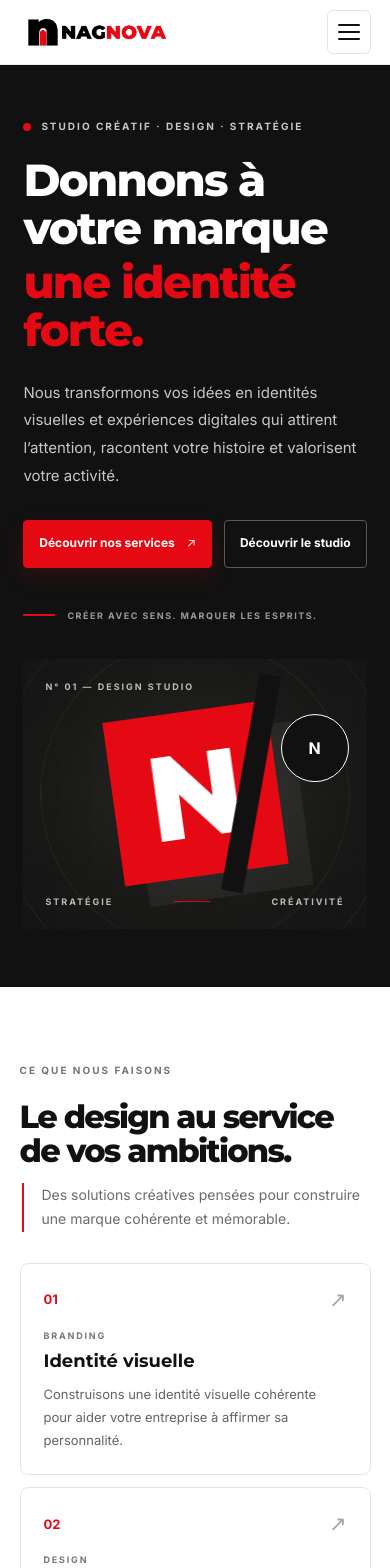
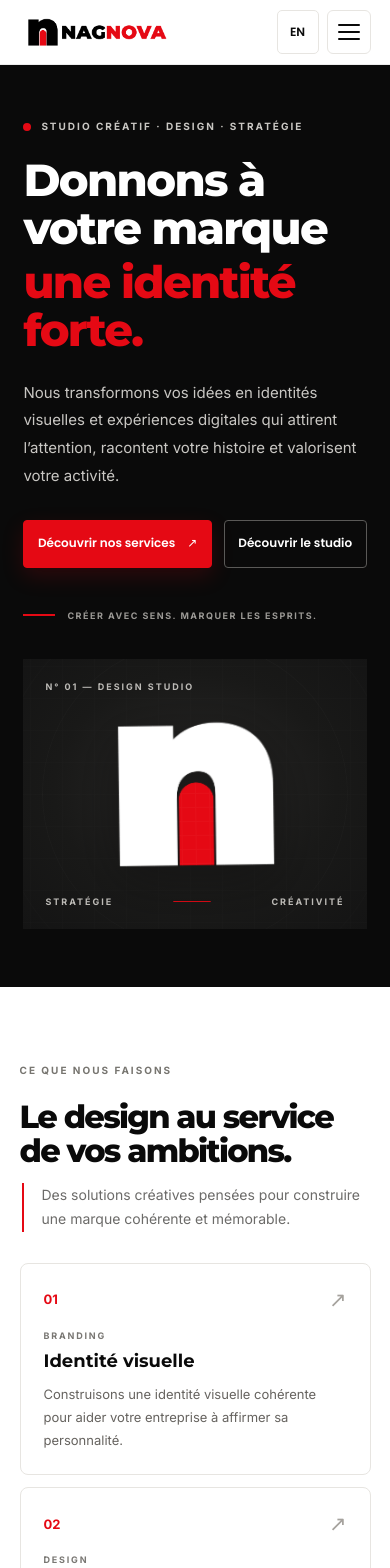
Before and after one commit to nagnova/nagnova_designer, a React (Vite) app: page / in a window 390 px wide. Shown: the top 1568 px of the page. Built offline with nearby package versions, Linux system fonts and the light colour scheme.

Commit message:
Update website

```diff
--- a/index.html
+++ b/index.html
@@ -4,7 +4,7 @@
     <meta charset="UTF-8" />
     <link rel="icon" type="image/png" href="/LG-n-noir.png?v=2" />
     <meta name="viewport" content="width=device-width, initial-scale=1.0" />
-    <meta name="theme-color" content="#111111" />
+    <meta name="theme-color" content="#0A0A0A" />
     <meta name="description"
       content="NAGNOVA DESIGNER accompagne les marques avec une identité visuelle, du design graphique et une communication créative." />
     <title>NAGNOVA DESIGNER — Studio créatif</title>
--- a/src/App.css
+++ b/src/App.css
@@ -1,5 +1,5 @@
 :root {
-  --ink: #111111;
+  --ink: #0a0a0a;
   --muted: #6c6b69;
   --paper: #f6f5f2;
   --line: #e7e5e1;
@@ -47,6 +47,14 @@ main {
 .menu-toggle {
   display: none;
 }
+.header-controls {
+  display: flex;
+  align-items: center;
+  gap: 8px;
+}
+.language-toggle-mobile {
+  display: none;
+}
 .navigation {
   display: flex;
   align-items: center;
@@ -87,6 +95,7 @@ main {
   text-decoration: none;
   font-size: 13px;
   font-weight: 600;
+  font-family: "Poppins", sans-serif;
   transition:
     color 180ms ease,
     background 180ms ease,
@@ -128,9 +137,7 @@ main {
   border-radius: 5px;
   background: #fff;
   color: var(--ink);
-  font: inherit;
-  font-size: 12px;
-  font-weight: 750;
+  font: 600 12px "Poppins", sans-serif;
   cursor: pointer;
 }
 .language-toggle:hover,
@@ -233,9 +240,7 @@ main {
   border: 1px solid transparent;
   border-radius: 4px;
   text-decoration: none;
-  font:
-    700 13px/1.2 "Inter",
-    sans-serif;
+  font: 600 13px/1.2 "Poppins", sans-serif;
   cursor: pointer;
   transition:
     transform 200ms var(--ease-out),
@@ -306,7 +311,7 @@ main {
   position: absolute;
   z-index: -1;
   content: "";
-  border: 1px solid #ffffff14;
+  border: 1px solid #ffffff0c;
   border-radius: 50%;
 }
 .hero-visual::before {
@@ -321,7 +326,7 @@ main {
   position: absolute;
   z-index: -2;
   inset: 0;
-  opacity: 0.32;
+  opacity: 0.25;
   background-image:
     linear-gradient(#ffffff0b 1px, transparent 1px),
     linear-gradient(90deg, #ffffff0b 1px, transparent 1px);
@@ -352,44 +357,38 @@ main {
   height: 1px;
   background: var(--red);
 }
-.visual-shape {
-  width: 220px;
-  height: 220px;
+.visual-logo-wrap {
+  width: min(76%, 300px);
   position: relative;
-  display: grid;
-  place-items: center;
-  transform: rotate(-8deg);
-  background: var(--red);
-  box-shadow: 22px 24px 0 #ffffff0d;
-}
-.shape-letter {
-  color: #fff;
-  font:
-    800 158px/1 "Montserrat",
-    sans-serif;
-}
-.shape-slash {
-  width: 22px;
-  height: 280px;
+  z-index: 1;
+  aspect-ratio: 1;
+}
+.visual-logo {
   position: absolute;
-  top: -30px;
-  right: 22px;
-  transform: rotate(18deg);
-  background: #111;
-}
-.visual-circle {
-  width: 68px;
-  height: 68px;
+  inset: 6%;
+  display: block;
+  width: 88%;
+  height: 88%;
+  object-fit: contain;
+  mix-blend-mode: screen;
+  filter: drop-shadow(0 14px 28px #0006);
+}
+.visual-logo-grid {
   position: absolute;
-  top: 66px;
-  right: 34px;
-  display: grid;
-  place-items: center;
-  border: 1px solid #fff;
-  border-radius: 50%;
-  background: #111;
-  color: #fff;
-  font-weight: 800;
+  z-index: 2;
+  inset: 6%;
+  opacity: 0.12;
+  pointer-events: none;
+  background-image:
+    linear-gradient(#fff 1px, transparent 1px),
+    linear-gradient(90deg, #fff 1px, transparent 1px);
+  background-size: 14px 14px;
+  mix-blend-mode: screen;
+  mask-image: url("/LG-n-noir-03.png");
+  mask-mode: luminance;
+  mask-position: center;
+  mask-repeat: no-repeat;
+  mask-size: contain;
 }
 
 /* Animation douce de la composition graphique du hero */
@@ -402,11 +401,8 @@ main {
 .hero-visual.is-visible::after {
   animation: ring-breathe 9s ease-in-out -4.5s infinite reverse;
 }
-.hero-visual.is-visible .visual-shape {
-  animation: shape-float 6.5s ease-in-out infinite;
-}
-.hero-visual.is-visible .visual-circle {
-  animation: circle-float 5s ease-in-out -1.5s infinite;
+.hero-visual.is-visible .visual-logo-wrap {
+  animation: logo-float 7s ease-in-out infinite;
 }
 .hero-visual.is-visible .label-divider {
   animation: divider-pulse 4s ease-in-out infinite;
@@ -423,32 +419,22 @@ main {
 @keyframes ring-breathe {
   0%,
   100% {
-    opacity: 0.65;
+    opacity: 0.4;
     transform: scale(1);
   }
   50% {
-    opacity: 1;
-    transform: scale(1.045);
-  }
-}
-
-@keyframes shape-float {
+    opacity: 0.7;
+    transform: scale(1.025);
+  }
+}
+
+@keyframes logo-float {
   0%,
   100% {
-    transform: translateY(0) rotate(-8deg);
+    transform: translateY(0) rotate(-0.8deg);
   }
   50% {
-    transform: translateY(-8px) rotate(-5deg);
-  }
-}
-
-@keyframes circle-float {
-  0%,
-  100% {
-    transform: translateY(0);
-  }
-  50% {
-    transform: translateY(9px);
+    transform: translateY(-6px) rotate(0.8deg);
   }
 }
 
@@ -940,9 +926,7 @@ main {
   border-radius: 4px;
   background: var(--ink);
   color: #fff;
-  font:
-    700 13px "Inter",
-    sans-serif;
+  font: 600 13px "Poppins", sans-serif;
   cursor: pointer;
   transition:
     background 180ms ease,
@@ -1190,6 +1174,15 @@ main {
     background: #fff;
     cursor: pointer;
   }
+  .language-toggle-mobile {
+    min-height: 44px;
+    display: inline-flex;
+    align-items: center;
+    justify-content: center;
+  }
+  .navigation .language-toggle {
+    display: none;
+  }
   .menu-toggle span {
     width: 22px;
     height: 2px;
@@ -1280,6 +1273,15 @@ main {
     background: #fff;
     cursor: pointer;
   }
+  .language-toggle-mobile {
+    min-height: 44px;
+    display: inline-flex;
+    align-items: center;
+    justify-content: center;
+  }
+  .navigation .language-toggle {
+    display: none;
+  }
   .menu-toggle span {
     width: 22px;
     height: 2px;
@@ -1465,20 +1467,8 @@ main {
   .hero-visual {
     min-height: 270px;
   }
-  .visual-shape {
-    width: 165px;
-    height: 165px;
-  }
-  .shape-letter {
-    font-size: 120px;
-  }
-  .shape-slash {
-    height: 220px;
-    right: 15px;
-  }
-  .visual-circle {
-    top: 48px;
-    right: 18px;
+  .visual-logo-wrap {
+    width: min(74%, 225px);
   }
   .section-wrap {
     width: min(calc(100% - 10%), var(--content-width));
--- a/src/App.jsx
+++ b/src/App.jsx
@@ -433,7 +433,6 @@ function App() {
     localStorage.setItem("nagnova-language", language);
   }, [language]);
 
-
   useEffect(() => {
     const dialog = projectDialogRef.current;
     if (!dialog) return;
@@ -540,6 +539,17 @@ function App() {
             alt="NAGNOVA DESIGNER — logo officiel"
           />
         </a>
+        <div className="header-controls">
+          <button
+            type="button"
+            className="language-toggle language-toggle-mobile"
+            aria-label={
+              language === "fr" ? "Switch to English" : "Passer en français"
+            }
+            onClick={() => setLanguage(language === "fr" ? "en" : "fr")}
+          >
+            {language === "fr" ? "EN" : "FR"}
+          </button>
           <button
             className="menu-toggle"
             type="button"
@@ -552,6 +562,7 @@ function App() {
             <span />
             <span />
           </button>
+        </div>
         <nav
           id="main-navigation"
           className={`navigation${menuOpen ? " is-open" : ""}`}
@@ -612,17 +623,16 @@ function App() {
           className="hero-visual"
           delay={120}
           role="img"
-          aria-label="Composition graphique abstraite"
+          aria-label="Composition graphique animée avec le N de NAGNOVA"
         >
           <div className="visual-grid" />
           <div className="visual-label visual-label-top">
             N° 01 — DESIGN STUDIO
           </div>
-          <div className="visual-shape">
-            <span className="shape-letter">N</span>
-            <span className="shape-slash" />
+          <div className="visual-logo-wrap" aria-hidden="true">
+            <img className="visual-logo" src="/LG-n-noir-03.png" alt="" />
+            <span className="visual-logo-grid" />
           </div>
-          <div className="visual-circle">N</div>
           <div className="visual-label visual-label-bottom">
             <span>{t.strategy}</span>
             <span className="label-divider" />
```
Also changed, not shown: public/LG-n-noir-03.png (added). Lines whose indentation alone changed are shown as unchanged.
